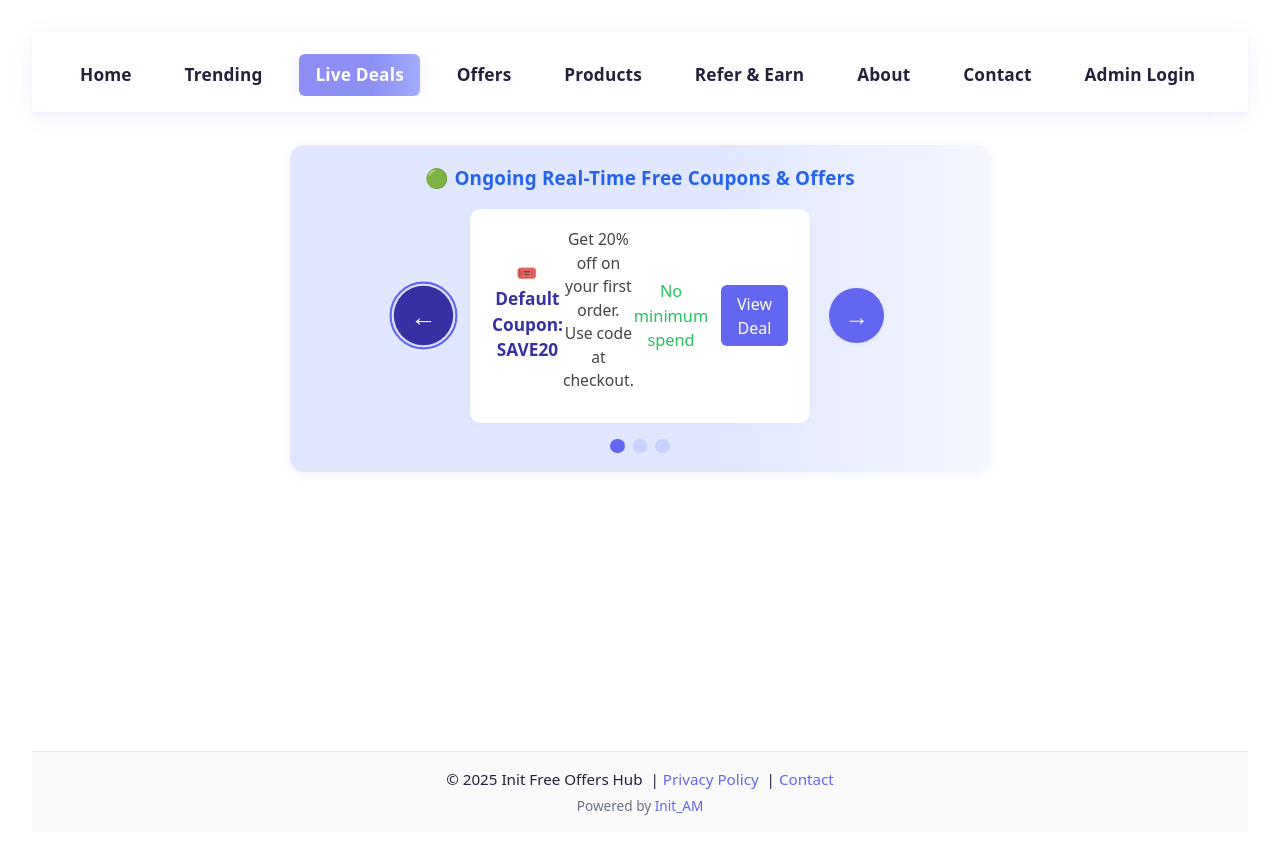
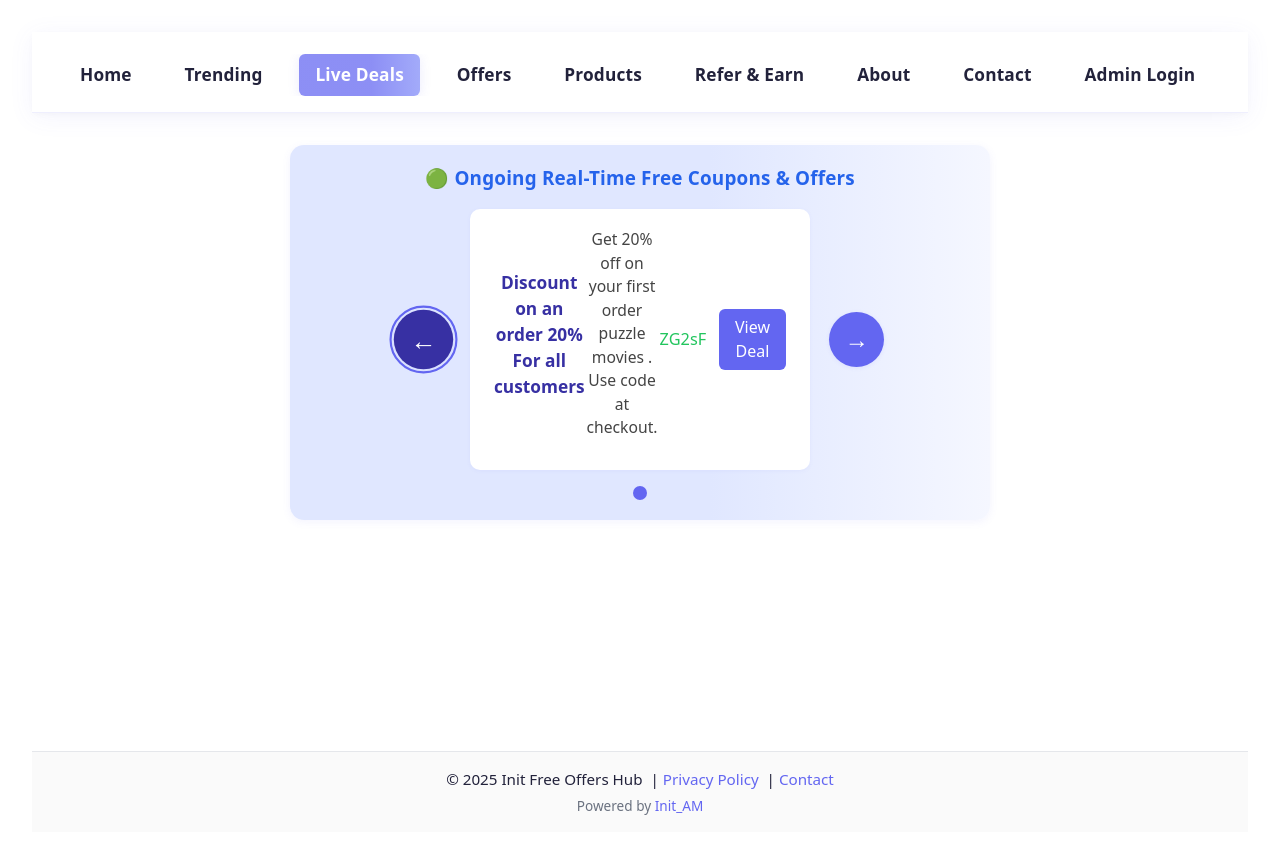
Before and after one commit to Paras65/init_am, a React (Vite) app: page /#/live-deals in a window 1280 px wide. Both pictures are taken after a click on the button "Previous deal". Shown: the top 854 px of the page. Built offline with nearby package versions, Linux system fonts and the light colour scheme; no server answers.

Commit message:
cupon added

```diff
--- a/src/components/LiveDeals.jsx
+++ b/src/components/LiveDeals.jsx
@@ -3,23 +3,12 @@ import "./LiveDeals.css";
 
 const defaultDeals = [
   {
-    title: "🎟️ Default Coupon: SAVE20",
-    description: "Get 20% off on your first order. Use code at checkout.",
-    price_str: "No minimum spend",
-    url: "#"
+    title: "Discount on an order 20% For all customers",
+    description: "Get 20% off on your first order puzzle movies . Use code at checkout.",
+    price_str: "ZG2sF",
+    url: "https://dhwnh.com/g/kw0gg6zi0u0a0ff1a3c342f9f2178b/?i=31&erid=2bL9aMPo2e49hMef4rqUKxyp2t"
   },
-  {
-    title: "🔥 Default Offer: Free Shipping",
-    description: "Enjoy free shipping on all orders above ₹499.",
-    price_str: "Valid sitewide",
-    url: "#"
-  },
-  {
-    title: "💥 Default Flash Sale",
-    description: "Up to 60% off on select electronics. Limited time only!",
-    price_str: "Hurry, ends soon!",
-    url: "#"
-  }
+
 ];
 
 // Use Vite env variables (must start with VITE_)
```
